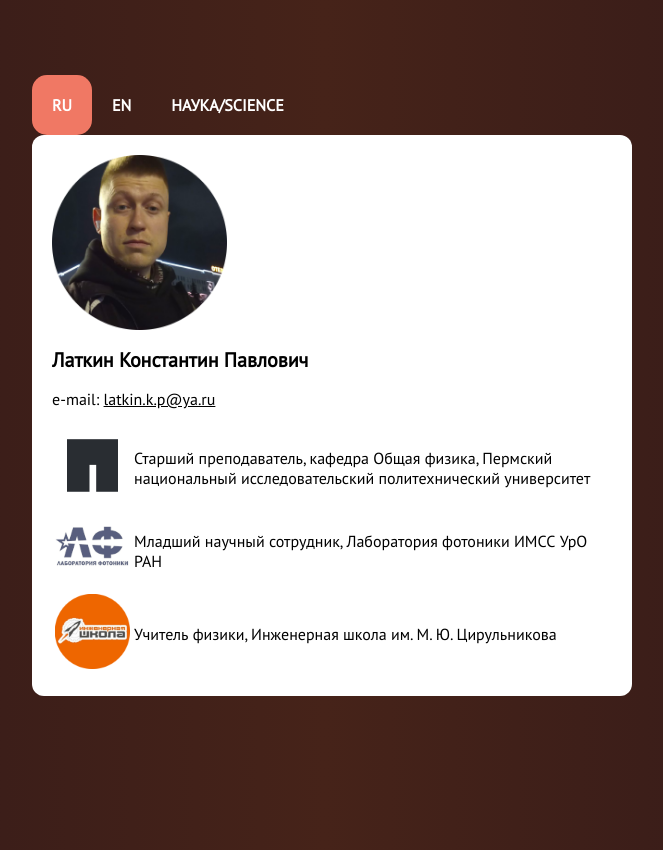
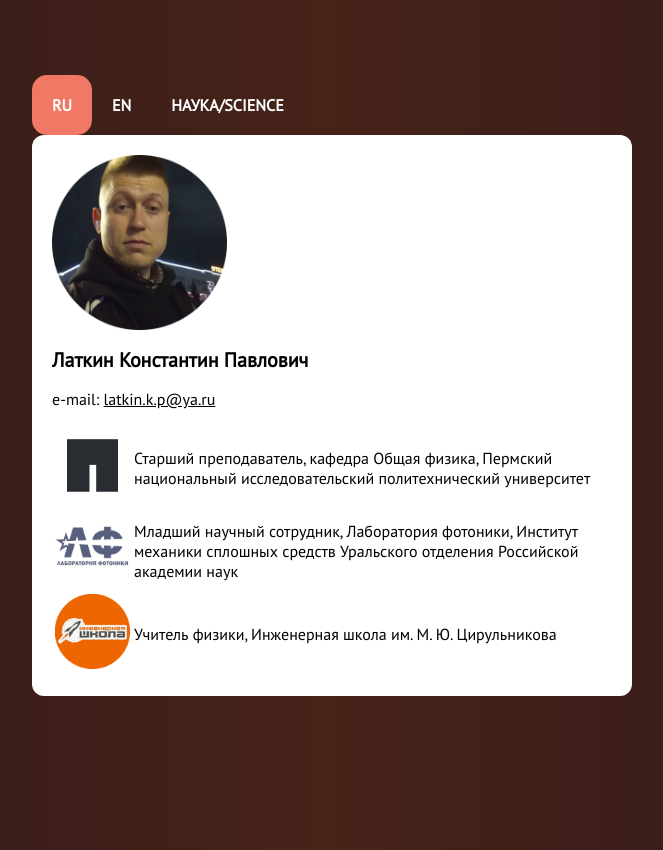
Before and after one commit to latkinkp/latkinkp.github.io, a plain HTML site: page index.html in a window 1280 px wide. Shown: the whole page, without its empty margins (316-979 px from the left). Drawn offline with Linux system fonts and the light colour scheme.

Commit message:
Небольшие исправления.

```diff
--- a/index.html
+++ b/index.html
@@ -23,7 +23,7 @@
 	  </tr>
 	  <tr>
 	    <td><a href="https://photonics.permsc.ru"><img src="./Images/LF.png" width="75" height="75"</td>
-	    <td>Младший научный сотрудник, Лаборатория фотоники ИМСС УрО РАН</td>
+	    <td>Младший научный сотрудник, Лаборатория фотоники, Институт механики сплошных средств Уральского отделения Российской академии наук</td>
 	  </tr>
 	  <tr>
 	    <td><a href="https://moo-sch16.narod.ru/"><img src="./Images/School.png" width="75" height="75"</td>
```
